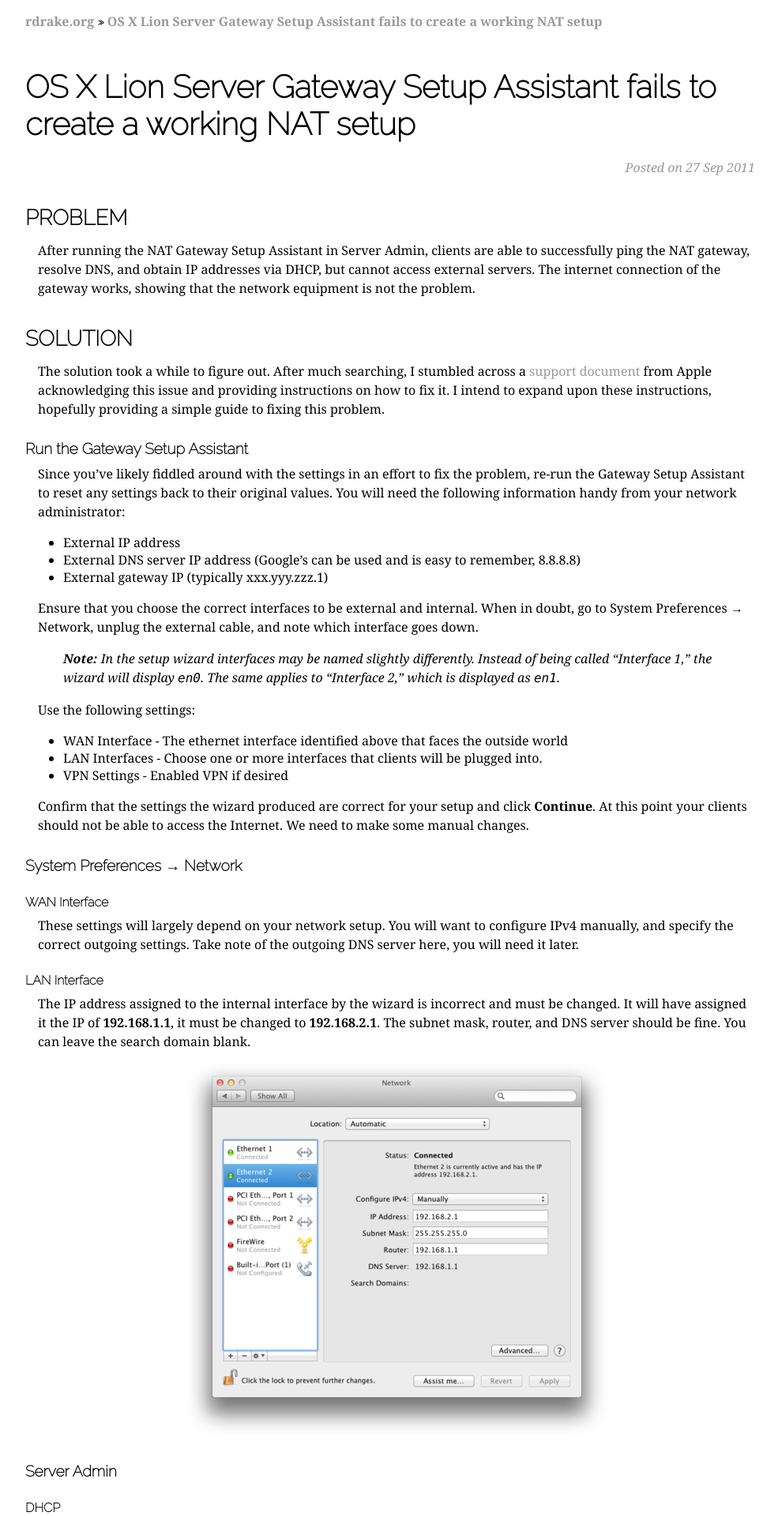
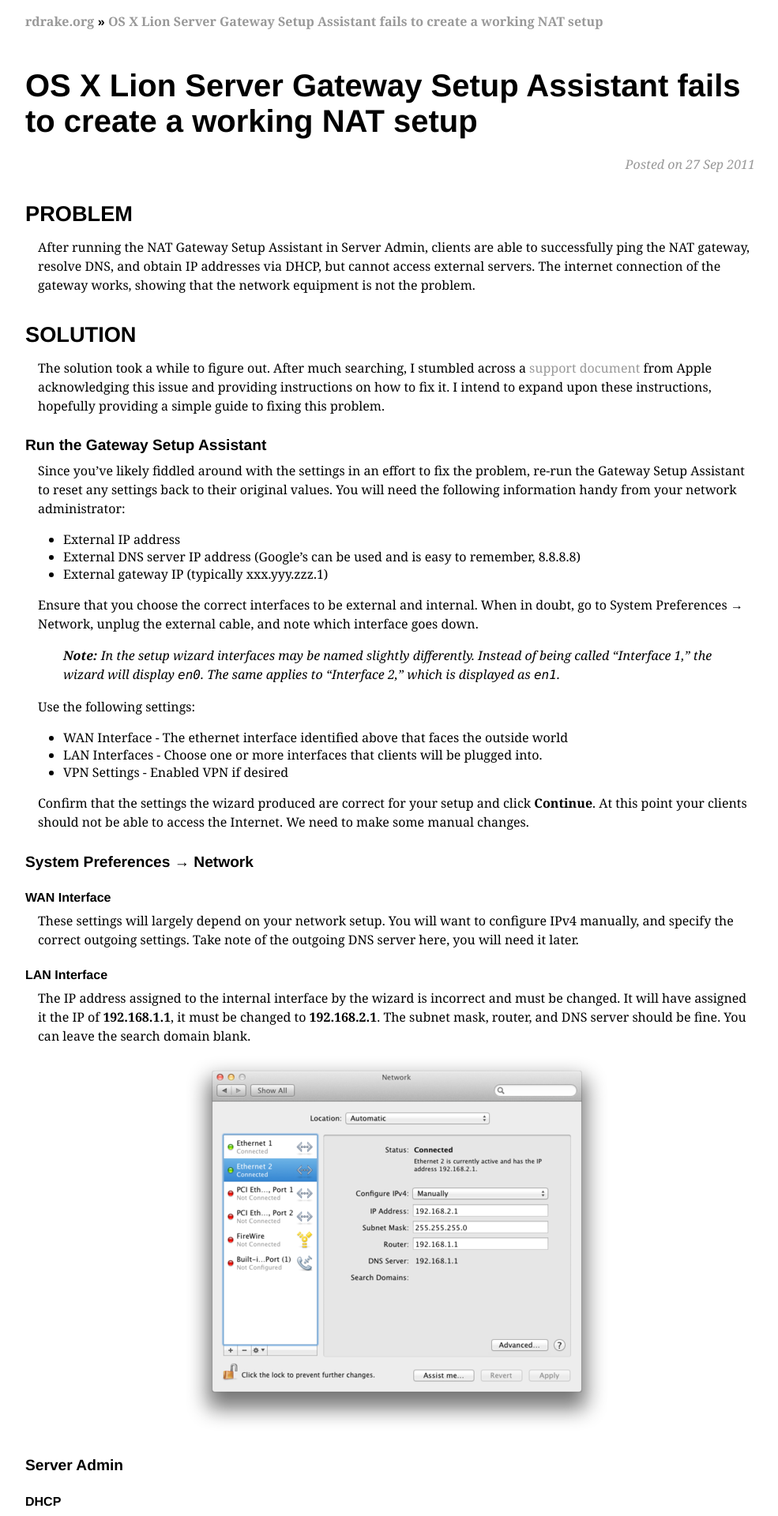
Before and after one commit to rdrake/rdrake.github.com, a Jekyll site: the page built from _posts/2011-09-27-osx-server-nat-gateway-woes.md, in a window 1280 px wide. Shown: the top 1920 px of the page at 79% size, without its empty margins (128-1113 px from the left). Built offline with Jekyll 4.4.1, drawn with Linux system fonts in a browser that asks for light colours; some web fonts are replaced; comment, search, counter and statistics services are not loaded.

Commit message:
Changed fonts.

```diff
--- a/_layouts/default.html
+++ b/_layouts/default.html
@@ -12,7 +12,7 @@
 		<!-- OM NOM NOM FONTS -->
 		<link rel="stylesheet" type="text/css" href="http://fonts.googleapis.com/css?family=Goudy+Bookletter+1911">
 		<link rel="stylesheet" type="text/css" href="http://fonts.googleapis.com/css?family=Raleway:100">
-		<link rel="stylesheet" type="text/css" href="http://fonts.googleapis.com/css?family=Raleway+Bold">
+		<link rel="stylesheet" type="text/css" href="http://fonts.googleapis.com/css?family=Droid+Sans">
 		<link rel="stylesheet" type="text/css" href="http://fonts.googleapis.com/css?family=Inconsolata">
 		<link rel="stylesheet" type="text/css" href="/assets/css/style.css" />
 		<script src="/assets/js/anal.js"></script>
--- a/assets/css/style.css
+++ b/assets/css/style.css
@@ -6,7 +6,7 @@
 
 /* Fonts and stuff */
 h1, h2, h3, h4, h5, h6 {
-	font-family: 'Raleway', Helvetica, Arial, sans-serif;
+	font-family: "Droid Sans", Helvetica, Arial, sans-serif;
 }
 
 p, li, a {
```
